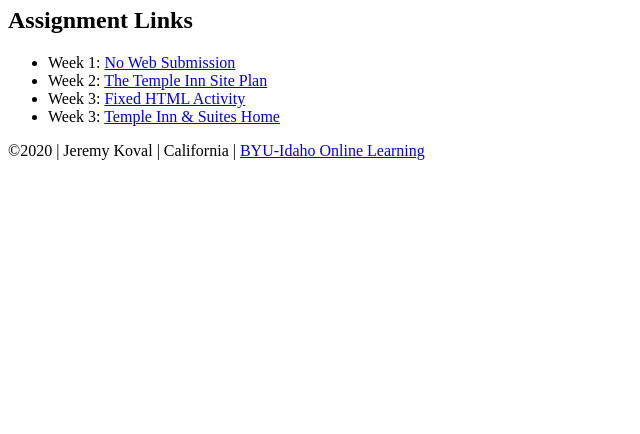
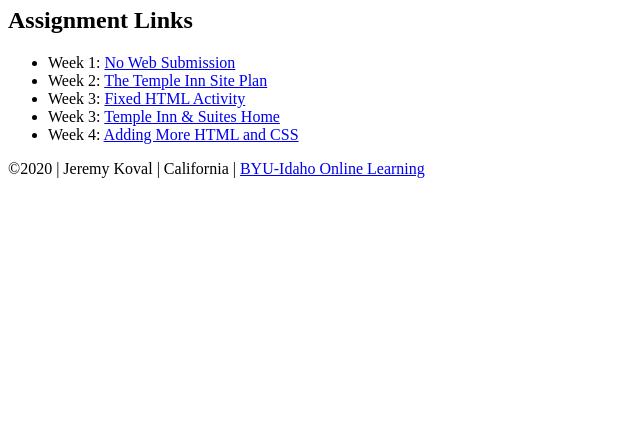
Before and after one commit to Flybywifi10/flybywifi10.github.io, a plain HTML site: page index.html in a window 1280 px wide. Shown: the part 366-800 px from the top of the page, without its empty margins (0-640 px from the left). Drawn offline with Linux system fonts and the light colour scheme.

Commit message:
added week 4 link

```diff
--- a/index.html
+++ b/index.html
@@ -17,6 +17,7 @@
           <li>Week 2: <a href="site-plan.html">The Temple Inn Site Plan</a></li>
           <li>Week 3: <a href="fixedhtml.html">Fixed HTML Activity</a></li>
           <li>Week 3: <a href="project/">Temple Inn & Suites Home</a></li>
+          <li>Week 4: <a href="project/">Adding More HTML and CSS</a></li>
         </ul>
       </main>
       <footer>
```
